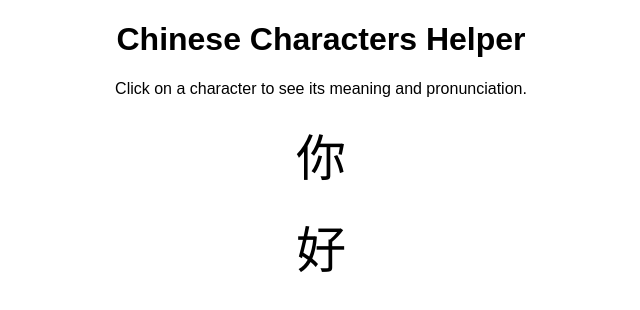
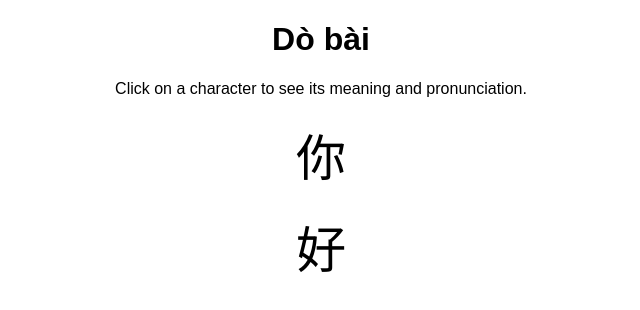
Before and after one commit to thrvftks/mandarin, a plain HTML site: page characters.html in a window 1280 px wide. Shown: the whole page, without its empty margins (319-959 px from the left). Drawn offline with Linux system fonts and the light colour scheme.

Commit message:
Update characters.html

```diff
--- a/characters.html
+++ b/characters.html
@@ -17,7 +17,7 @@
     </style>
 </head>
 <body>
-    <h1>Chinese Characters Helper</h1>
+    <h1>Dò bài</h1>
     <p>Click on a character to see its meaning and pronunciation.</p>
 
     <div id="character-list">
```
